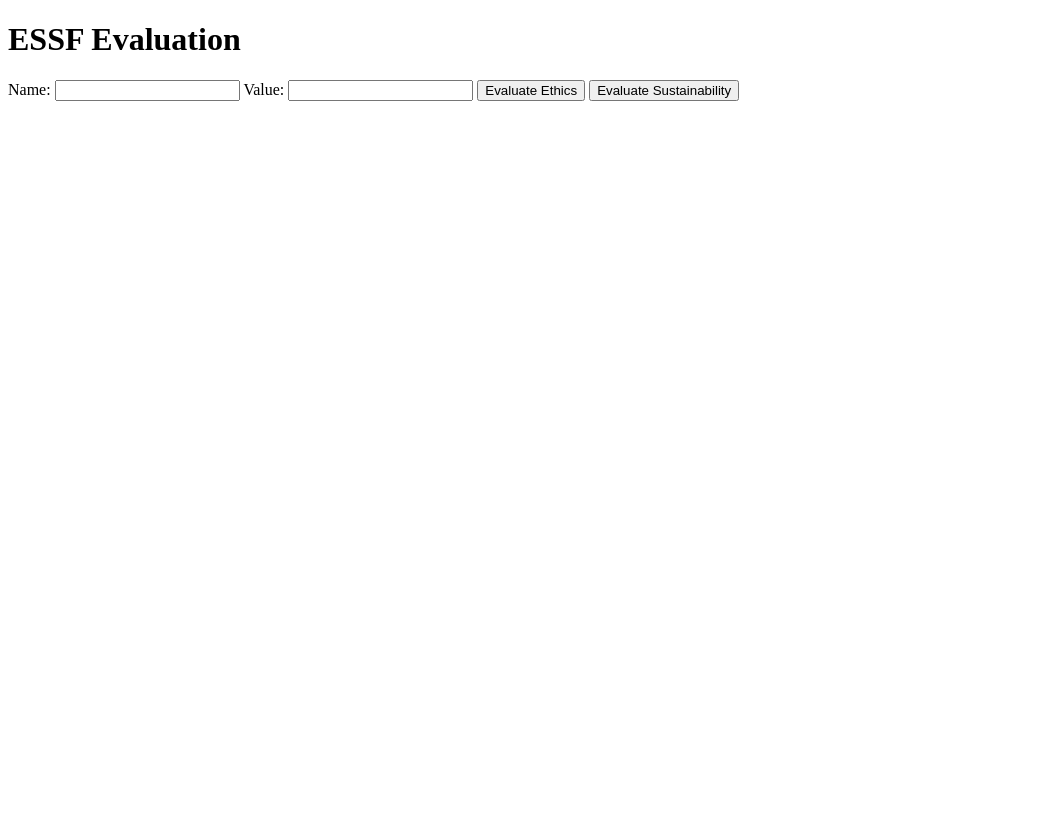
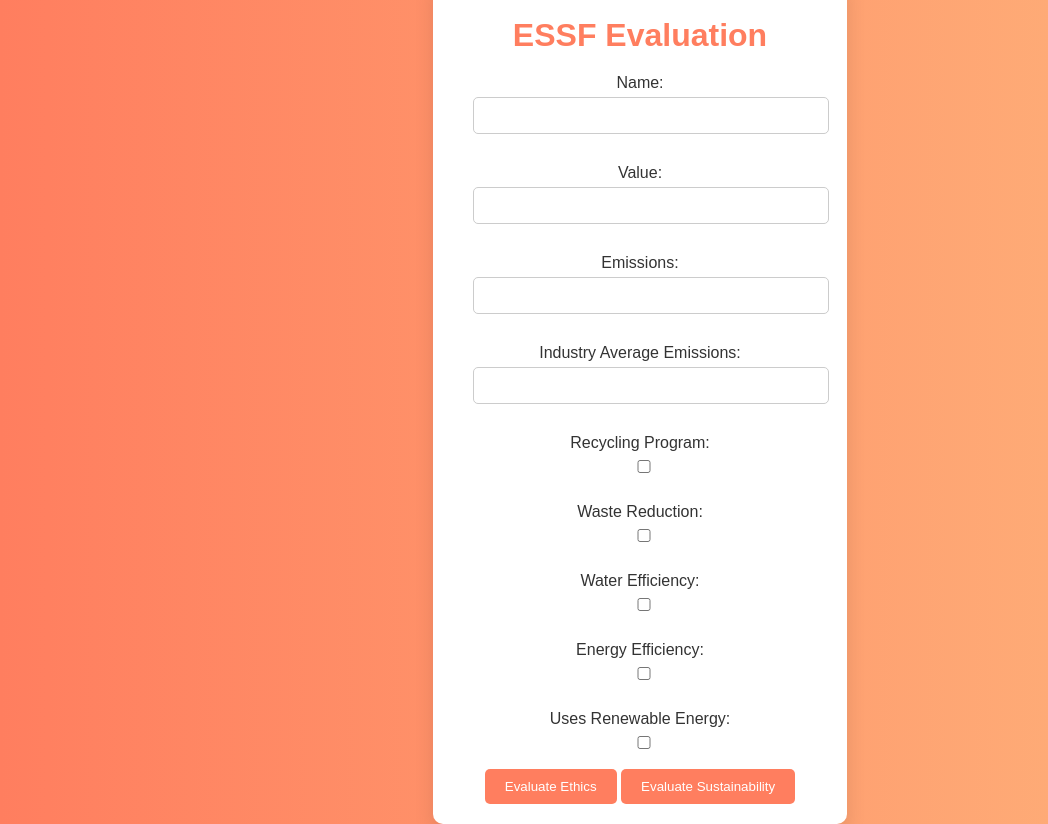
Before and after one commit to ideas-org-eu/essf, a Flask app: page / in a window 1280 px wide. Shown: the whole page, without its empty margins (0-1048 px from the left). Before the commit the page ends 101 px from the top, so only its background shows below. Run offline with Flask 2, Linux system fonts and the light colour scheme.

Commit message:
Fisiere noi

```diff
--- a/templates/index.html
+++ b/templates/index.html
@@ -4,42 +4,177 @@
     <meta charset="UTF-8">
     <meta name="viewport" content="width=device-width, initial-scale=1.0">
     <title>ESSF Evaluation</title>
+    <style>
+        body {
+            font-family: Arial, sans-serif;
+            background: linear-gradient(to right, #ff7e5f, #feb47b);
+            color: #333;
+            display: flex;
+            justify-content: center;
+            align-items: center;
+            height: 100vh;
+            margin: 0;
+            overflow: hidden;
+        }
+
+        .container {
+            background: white;
+            padding: 20px 40px;
+            border-radius: 10px;
+            box-shadow: 0 10px 20px rgba(0,0,0,0.1);
+            text-align: center;
+            animation: fadeIn 1.5s;
+        }
+
+        h1 {
+            margin-bottom: 20px;
+            color: #ff7e5f;
+        }
+
+        label {
+            display: block;
+            margin: 10px 0 5px;
+        }
+
+        input {
+            width: 100%;
+            padding: 10px;
+            margin-bottom: 20px;
+            border: 1px solid #ccc;
+            border-radius: 5px;
+        }
+
+        button {
+            background: #ff7e5f;
+            border: none;
+            padding: 10px 20px;
+            color: white;
+            border-radius: 5px;
+            cursor: pointer;
+            transition: background 0.3s;
+        }
+
+        button:hover {
+            background: #feb47b;
+        }
+
+        #result {
+            margin-top: 20px;
+            padding: 10px;
+            border-radius: 5px;
+            display: none;
+        }
+
+        #result.success {
+            background-color: #d4edda;
+            color: #155724;
+        }
+
+        #result.error {
+            background-color: #f8d7da;
+            color: #721c24;
+        }
+
+        @keyframes fadeIn {
+            from { opacity: 0; }
+            to { opacity: 1; }
+        }
+    </style>
 </head>
 <body>
+    <div class="container">
         <h1>ESSF Evaluation</h1>
         <form id="evaluationForm">
             <label for="name">Name:</label>
             <input type="text" id="name" name="name" required>
             <label for="value">Value:</label>
             <input type="number" id="value" name="value" required>
+            <label for="emissions">Emissions:</label>
+            <input type="number" id="emissions" name="emissions" required>
+            <label for="industry_average_emissions">Industry Average Emissions:</label>
+            <input type="number" id="industry_average_emissions" name="industry_average_emissions" required>
+            <label for="recycling_program">Recycling Program:</label>
+            <input type="checkbox" id="recycling_program" name="recycling_program">
+            <label for="waste_reduction">Waste Reduction:</label>
+            <input type="checkbox" id="waste_reduction" name="waste_reduction">
+            <label for="water_efficiency">Water Efficiency:</label>
+            <input type="checkbox" id="water_efficiency" name="water_efficiency">
+            <label for="energy_efficiency">Energy Efficiency:</label>
+            <input type="checkbox" id="energy_efficiency" name="energy_efficiency">
+            <label for="uses_renewable_energy">Uses Renewable Energy:</label>
+            <input type="checkbox" id="uses_renewable_energy" name="uses_renewable_energy">
             <button type="submit">Evaluate Ethics</button>
             <button type="button" onclick="evaluateSustainability()">Evaluate Sustainability</button>
         </form>
         <div id="result"></div>
+    </div>
     <script>
         document.getElementById('evaluationForm').addEventListener('submit', async function (event) {
             event.preventDefault();
             const name = document.getElementById('name').value;
             const value = document.getElementById('value').value;
+            const resultDiv = document.getElementById('result');
+            resultDiv.style.display = 'none';
+            try {
                 const response = await fetch('/api/evaluate/ethics', {
                     method: 'POST',
                     headers: { 'Content-Type': 'application/json' },
                     body: JSON.stringify({ name, value })
                 });
                 const result = await response.json();
-            document.getElementById('result').innerText = JSON.stringify(result);
+                resultDiv.className = 'success';
+                resultDiv.innerText = `Ethics Score: ${result.ethics_score}`;
+                resultDiv.style.display = 'block';
+            } catch (error) {
+                resultDiv.className = 'error';
+                resultDiv.innerText = `Error: ${error.message}`;
+                resultDiv.style.display = 'block';
+            }
         });
 
         async function evaluateSustainability() {
             const name = document.getElementById('name').value;
             const value = document.getElementById('value').value;
+            const emissions = document.getElementById('emissions').value;
+            const industry_average_emissions = document.getElementById('industry_average_emissions').value;
+            const recycling_program = document.getElementById('recycling_program').checked;
+            const waste_reduction = document.getElementById('waste_reduction').checked;
+            const water_efficiency = document.getElementById('water_efficiency').checked;
+            const energy_efficiency = document.getElementById('energy_efficiency').checked;
+            const uses_renewable_energy = document.getElementById('uses_renewable_energy').checked;
+            const resultDiv = document.getElementById('result');
+            resultDiv.style.display = 'none';
+            try {
                 const response = await fetch('/api/evaluate/sustainability', {
                     method: 'POST',
                     headers: { 'Content-Type': 'application/json' },
-                body: JSON.stringify({ name, value })
+                    body: JSON.stringify({
+                        name,
+                        value,
+                        emissions,
+                        industry_average_emissions,
+                        recycling_program,
+                        waste_reduction,
+                        water_efficiency,
+                        energy_efficiency,
+                        uses_renewable_energy
+                    })
                 });
                 const result = await response.json();
-            document.getElementById('result').innerText = JSON.stringify(result);
+                resultDiv.className = 'success';
+                resultDiv.innerHTML = `
+                    <strong>Status: ${result.status}</strong><br>
+                    <strong>Total Score: ${result.total_score}</strong><br>
+                    Carbon Footprint Score: ${result.details.carbon_footprint_score}<br>
+                    Waste Management Score: ${result.details.waste_management_score}<br>
+                    Resource Usage Score: ${result.details.resource_usage_score}
+                `;
+                resultDiv.style.display = 'block';
+            } catch (error) {
+                resultDiv.className = 'error';
+                resultDiv.innerText = `Error: ${error.message}`;
+                resultDiv.style.display = 'block';
+            }
         }
     </script>
 </body>
```
Also changed, not shown: api/endpoints.py (+21 -6 lines), models/ethics_model.py (+44 -7 lines), models/sustainability_model.py (+23 -5 lines), utils/validators.py (+7 -7 lines). Lines whose indentation alone changed are shown as unchanged.
